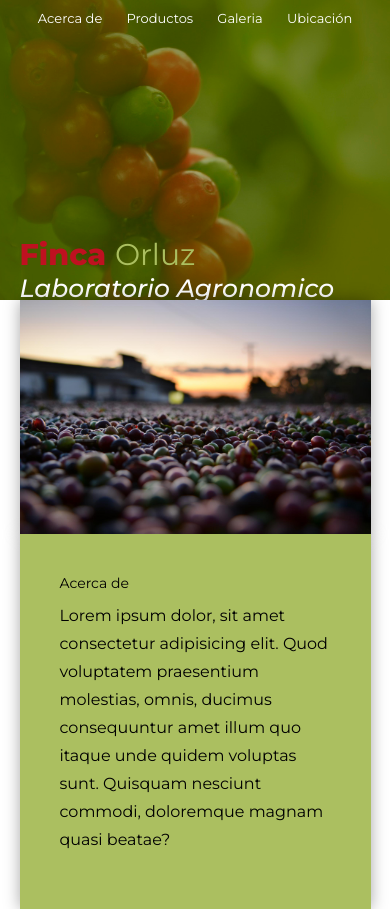
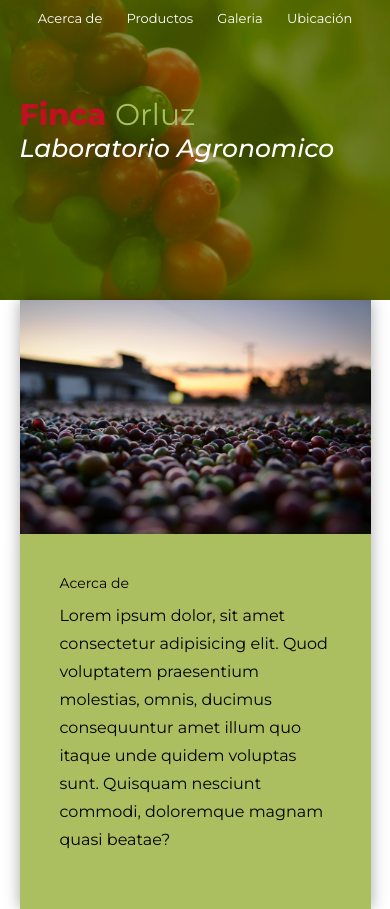
Before and after one commit to SamirGallego/TallerF.github.io, a plain HTML site: page index.html in a window 390 px wide. Shown: the top 909 px of the page. Drawn offline with Linux system fonts and the light colour scheme.

Commit message:
Update estilos.css

```diff
--- a/css/estilos.css
+++ b/css/estilos.css
@@ -390,6 +390,10 @@ footer .copyright {
     margin: 10px 10px;
     font-size: 13px;
   }
+    header .contenedor .textos {
+    position: relative;
+     top:20%
+  }
 
   .main .acerca-de article h3 {
     font-size: 14px;
```
